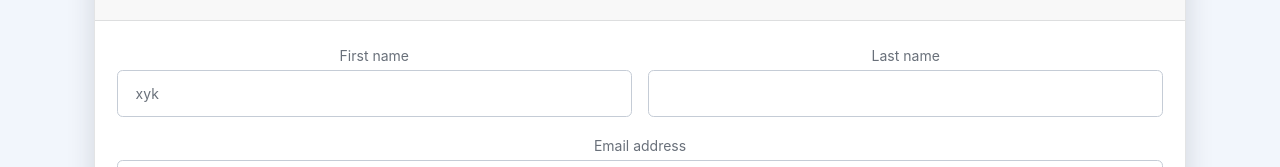
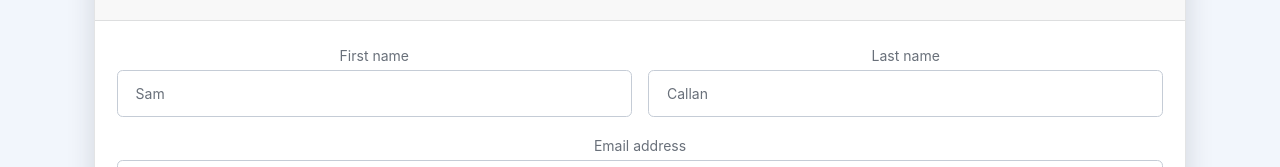
Before and after one commit to baovng/WebProject, a Vue app: page /profile in a window 1280 px wide. Shown: the part 182-349 px from the top of the page. Built offline with nearby package versions, Linux system fonts and the light colour scheme; data requests are answered from the project's data file; a web font is replaced by a local one.

Commit message:
SF dashboard  Update

```diff
--- a/db.json
+++ b/db.json
@@ -18,11 +18,12 @@
       "id": 2
     },
     {
-      "name": "xyk",
+      "name": "Sam",
       "email": "xyk@gmail.com",
       "role": "SuperFrog",
       "inactive": false,
-      "id": 2
+      "id": 3,
+      "lname": "Callan"
     }
   ],
   "requests": [
--- a/src/views/Profile.vue
+++ b/src/views/Profile.vue
@@ -95,7 +95,11 @@
                         </div>
                       </div>
                       <!-- Save changes button-->
-                      <button class="btn btn-primary" type="button">
+                      <button
+                        class="btn btn-primary"
+                        type="button"
+                        @click="Update()"
+                      >
                         Save changes
                       </button>
                     </form>
@@ -169,13 +173,23 @@ export default {
       fname: "",
       lname: "",
       input_email: "",
+      id: "",
     };
   },
   components: {
     Requests,
   },
-  methods: {},
-  computed: {},
+  methods: {
+    async Update() {
+      alert("k");
+      await axios.patch(`${`http://localhost:3000/users`}/${this.id}`, {
+        name: this.fname,
+        email: this.input_email,
+        lname: this.lname,
+      });
+    },
+  },
+
   async created() {
     try {
       const response = await axios.get(`http://localhost:3000/users`);
@@ -186,6 +200,7 @@ export default {
         }
       }
       //binding values
+      this.id = this.loggedInUser.id;
       this.fname = this.loggedInUser.name;
       this.lname = this.loggedInUser.lname;
       this.input_email = this.loggedInUser.email;
```
